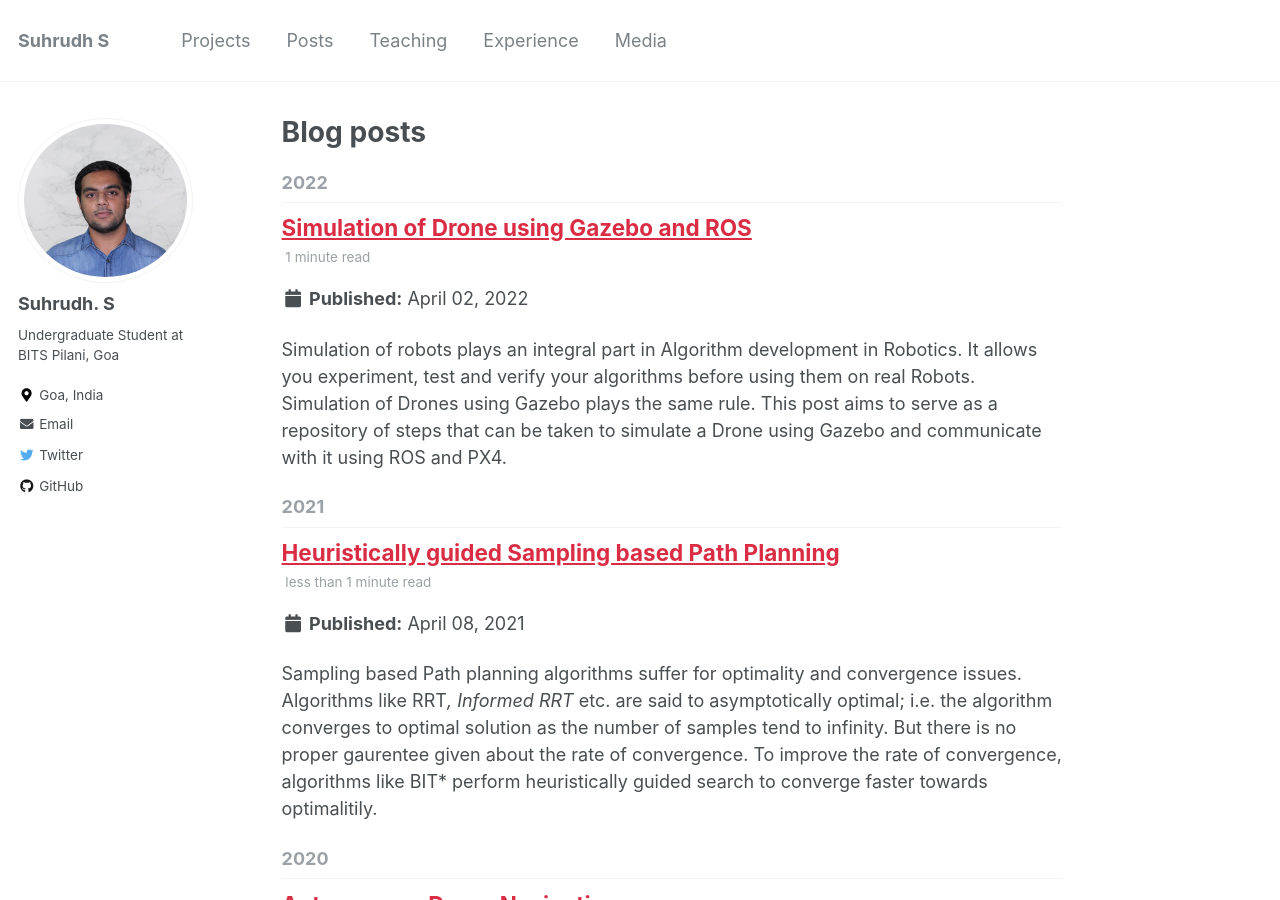
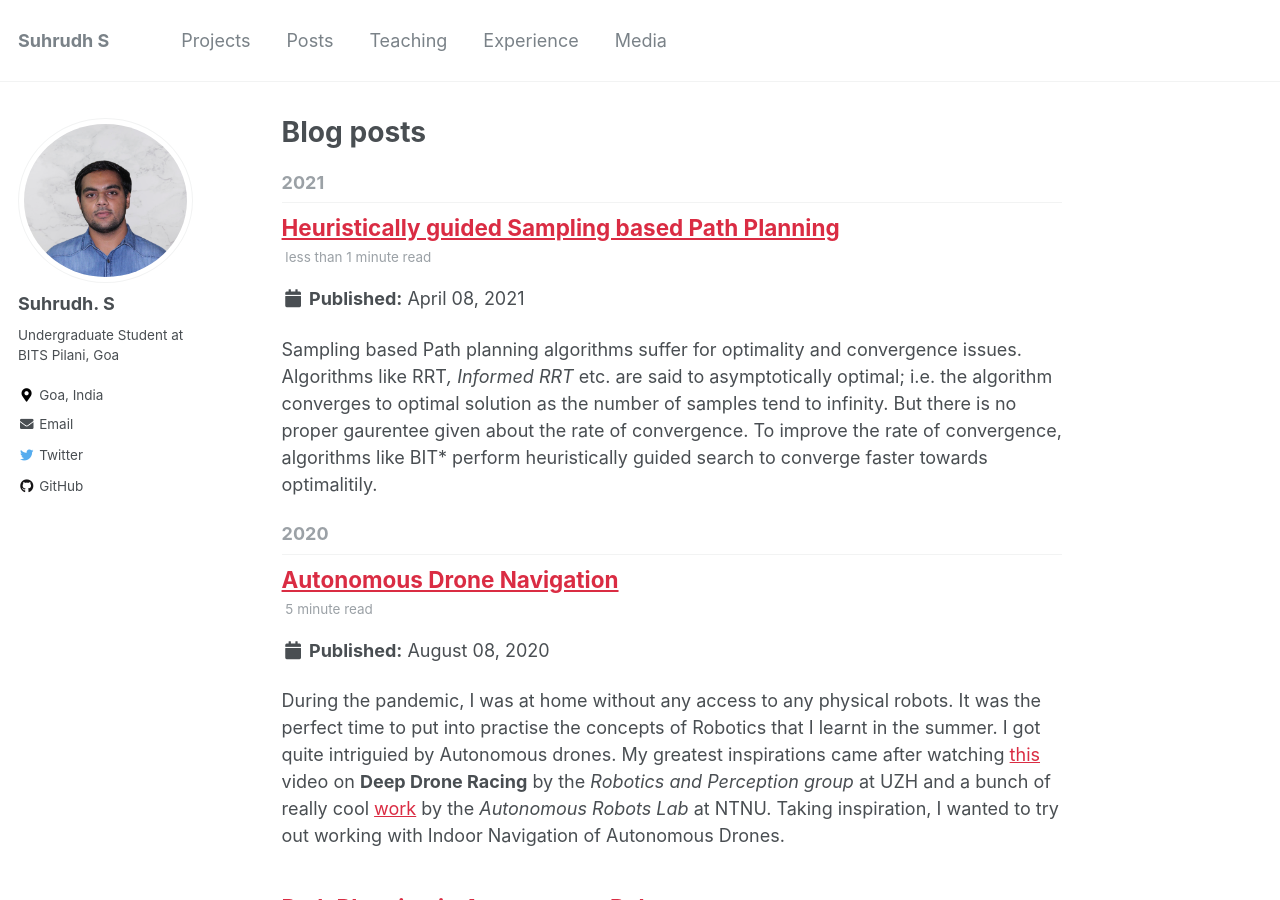
Before and after one commit to SuhrudhSarathy/SuhrudhSarathy.github.io, a Jekyll site: the page built from _pages/posts.html, in a window 1280 px wide and 900 px high. Built offline with Jekyll 4.4.1, drawn with Linux system fonts in a browser that asks for light colours; part of the change alters nothing that is shown.

Commit message:
published == false

```diff
--- a/_posts/2022-04-02-drone-simulation.md
+++ b/_posts/2022-04-02-drone-simulation.md
@@ -4,7 +4,7 @@ date: 2022-04-02
 permalink: /posts/2020/08-path-planning
 excerpt_separator: <!--more-->
 toc: True
-hidden: True
+published: False
 tags:
   - Simulation
   - Robotics
```
